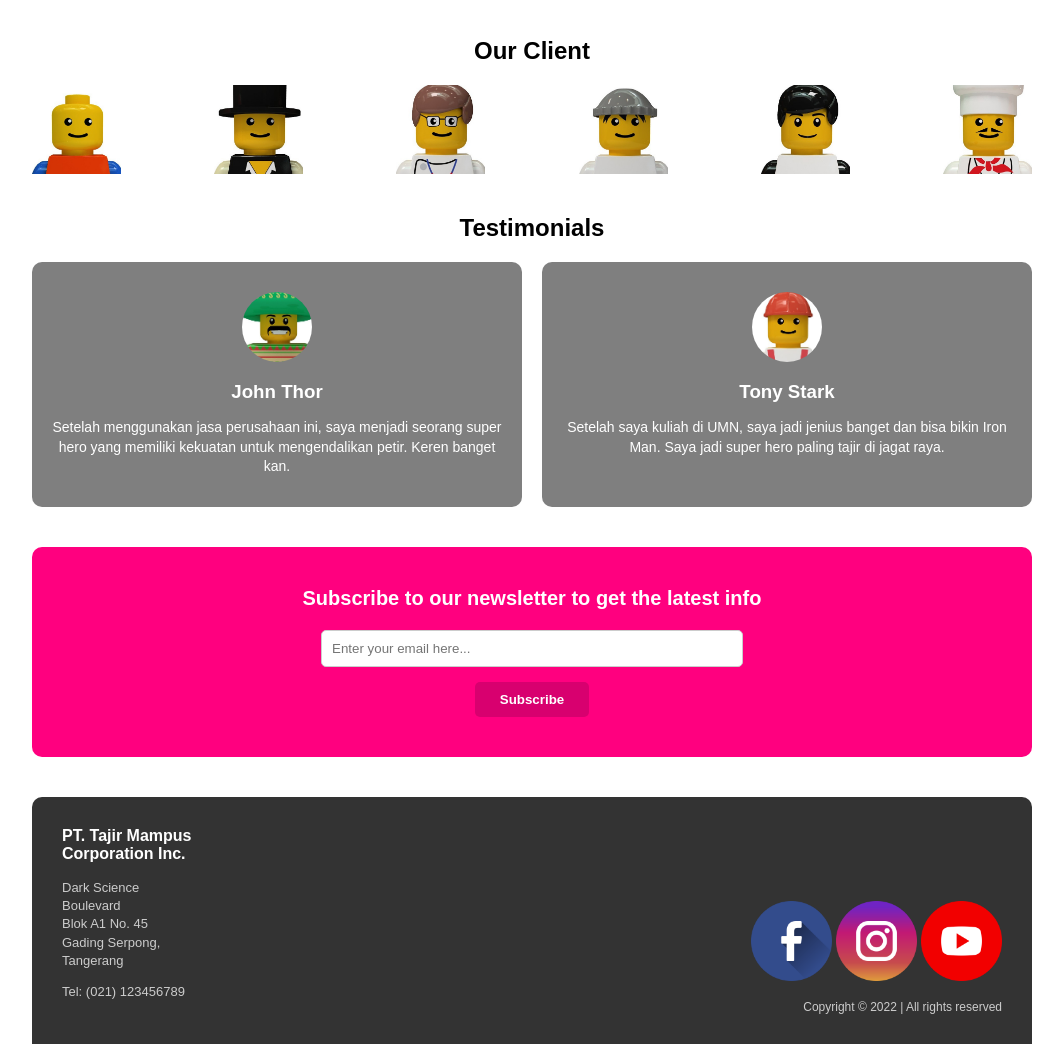
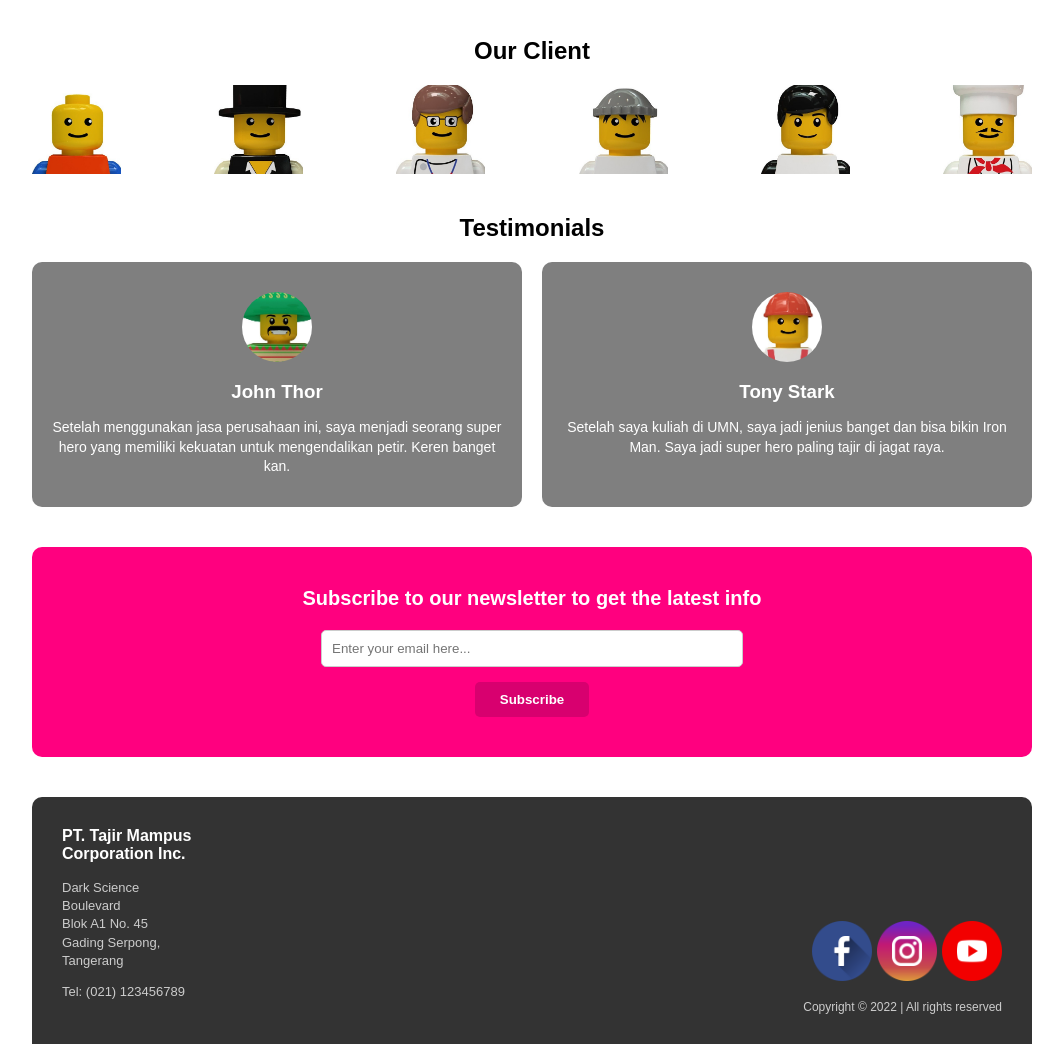
Before and after one commit to Schmovement/Week3_144177_RussellJamesRyan, a plain HTML site: page index.html in a window 1280 px wide. Shown: the part 897-1961 px from the top of the page, without its empty margins (108-1171 px from the left). Drawn offline with Linux system fonts and the light colour scheme.

Commit message:
changed size of icons

```diff
--- a/style.css
+++ b/style.css
@@ -108,7 +108,6 @@ body {
     line-height: 1.5;
 }
 
-/* Client Logos Section */
 #client {
     margin-top: 40px;
     text-align: center;
@@ -129,7 +128,6 @@ body {
     height: auto;
 }
 
-/* Testimonials Section */
 #testimonials {
     margin-top: 40px;
     text-align: center;
@@ -255,5 +253,5 @@ body {
 }
 
 .footer-right img {
-    width: 10%;
+    width: 7.5%;
 }
```
